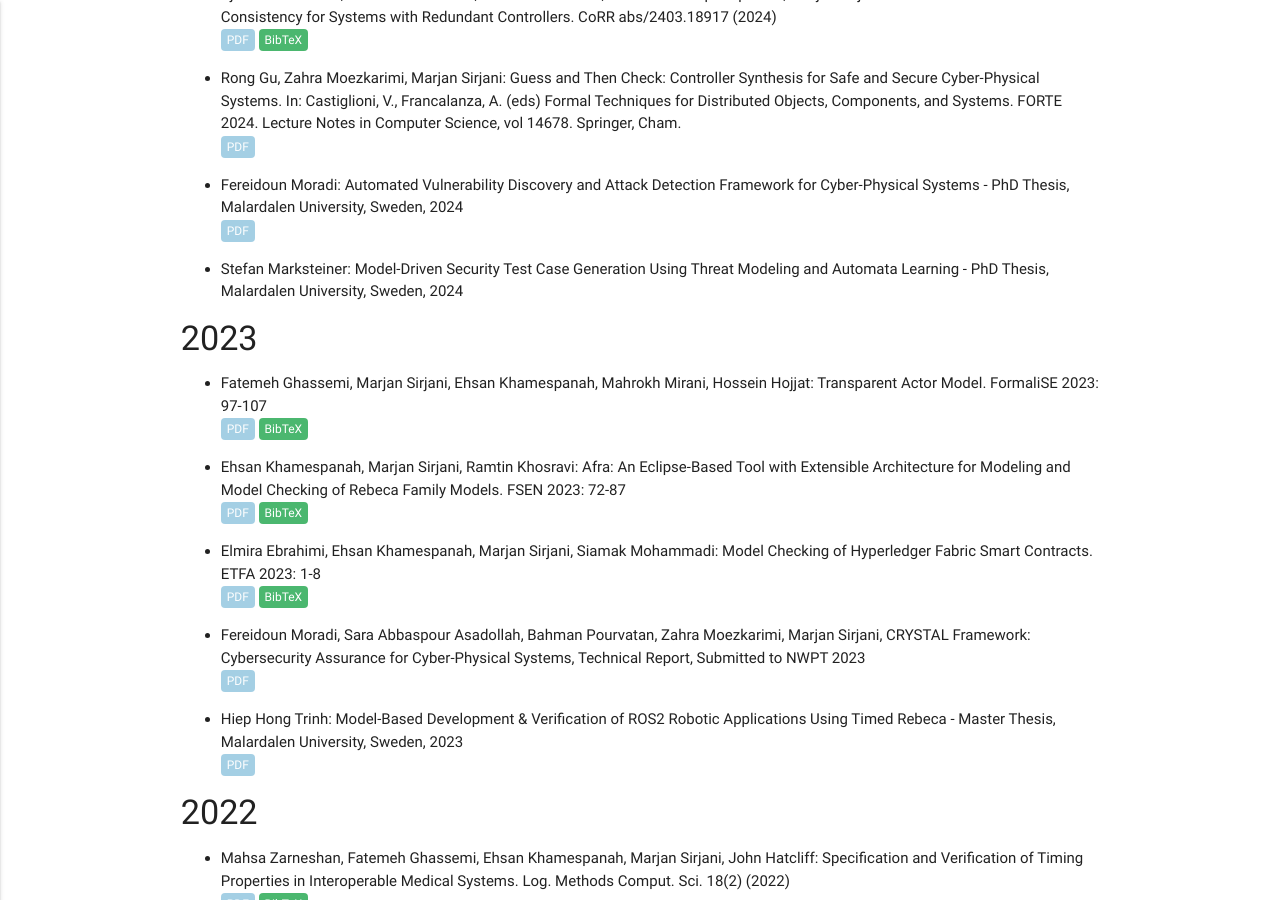
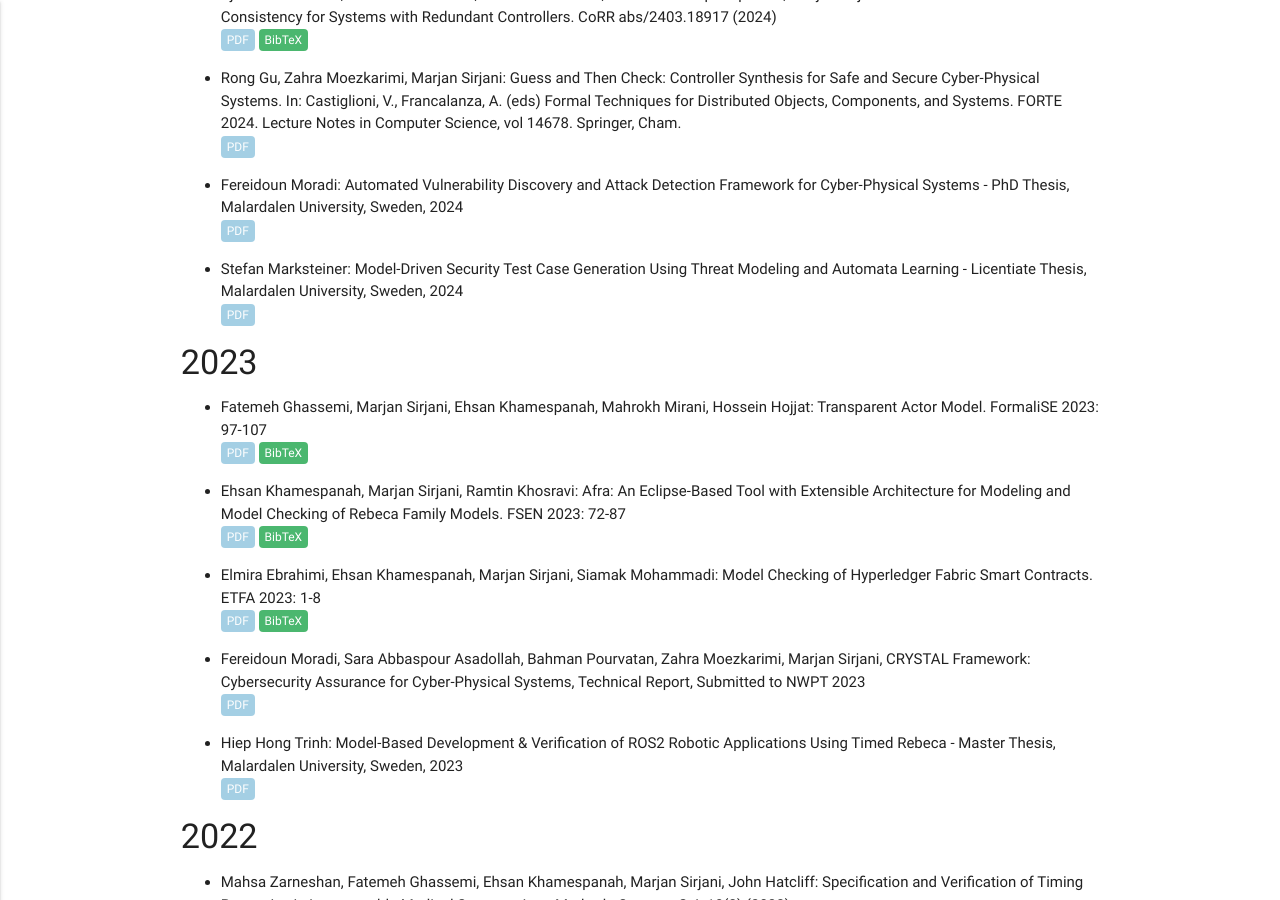
Before and after one commit to rebeca-lang/rebeca-lang.github.io, a Jekyll site: the page built from publications.md, in a window 1280 px wide and 900 px high, scrolled down 594 px. Built offline with Jekyll 4.4.1, drawn with Linux system fonts in a browser that asks for light colours.

Commit message:
Update publications.mdLink to Stefan Licentiate

```diff
--- a/publications.md
+++ b/publications.md
@@ -40,7 +40,9 @@ Formal Verification of Consistency for Systems with Redundant Controllers. CoRR
 \\
 <a class="link link_pdf" href="/assets/theses/AutomatedVulnerabilityDiscoveryandAttackDetectionFrameworkforCyber-PhysicalSystems.pdf">PDF</a>
 
-- Stefan Marksteiner: Model-Driven Security Test Case Generation Using Threat Modeling and Automata Learning - PhD Thesis, Malardalen University, Sweden, 2024
+- Stefan Marksteiner: Model-Driven Security Test Case Generation Using Threat Modeling and Automata Learning - Licentiate Thesis, Malardalen University, Sweden, 2024
+  \\
+<a class="link link_pdf" href="https://www.es.mdu.se/pdf_publications/6933.pdf">PDF</a>
 
 
 #### 2023
```
